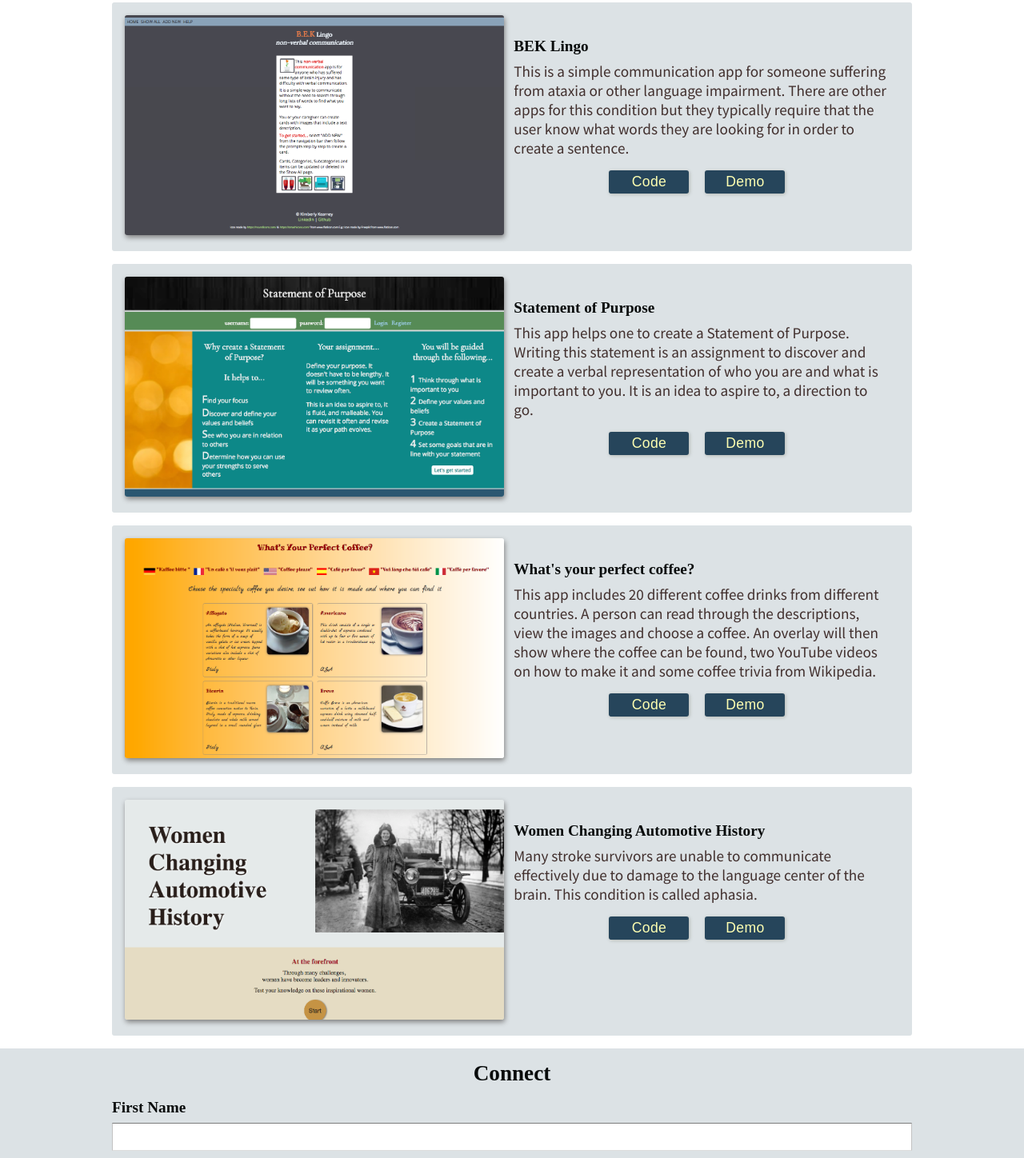
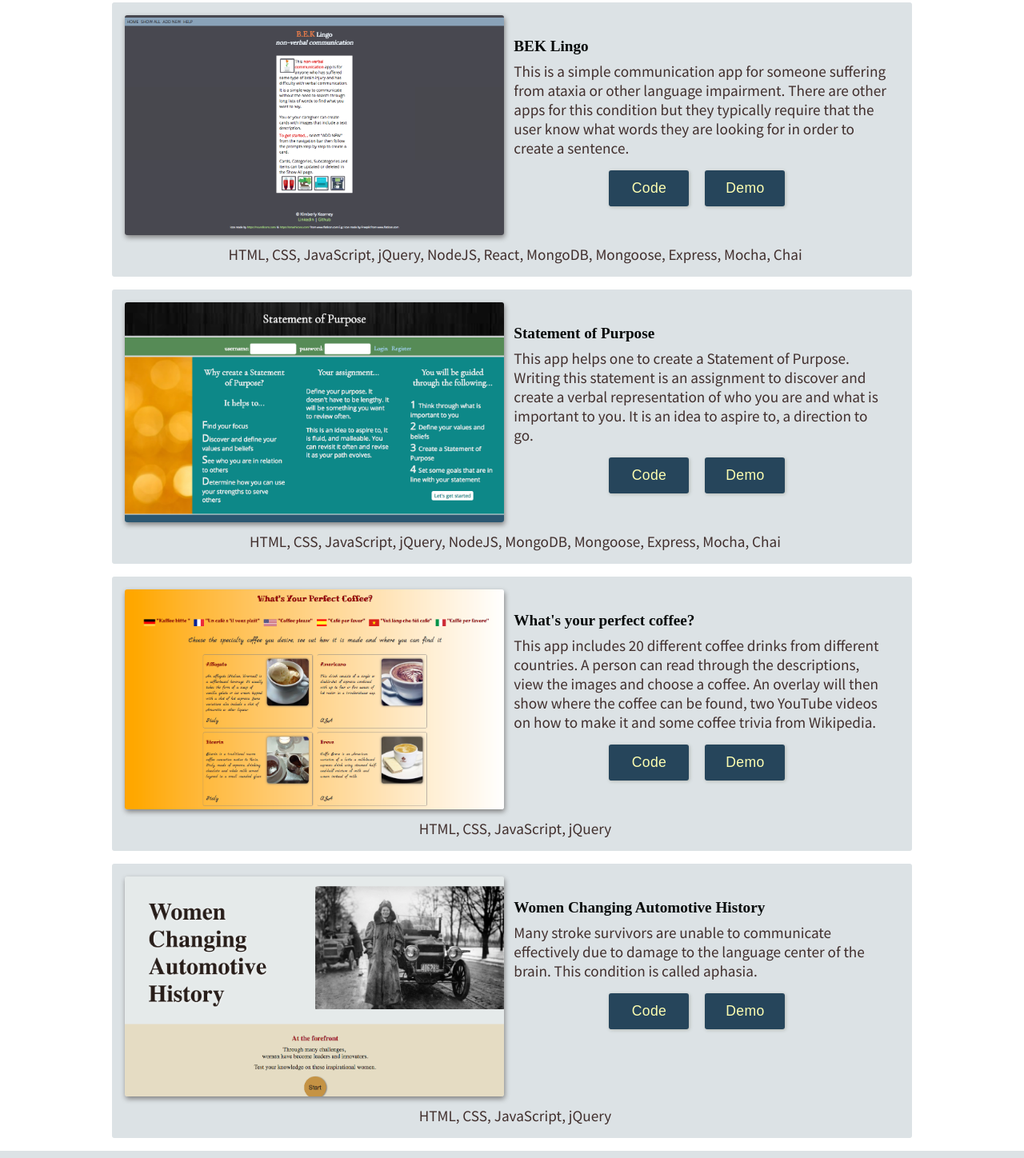
Before and after one commit to kimcheru18/personal-portfolio, a plain HTML site: page index.html in a window 1280 px wide. Shown: the part 1188-2636 px from the top of the page at 80% size. Drawn offline with Linux system fonts and the light colour scheme.

Commit message:
added links to demo and code buttons, added code languages to each project

```diff
--- a/index.html
+++ b/index.html
@@ -158,9 +158,12 @@
                             This is a simple communication app for someone suffering from ataxia or other language impairment. There are other apps for this condition but they typically require that the user know what words they are looking for in order to create a sentence.</p>
 
                         <div class="code-demo">
-                            <button>Code</button>
-                            <button>Demo</button>
+                            <button><a href="https://github.com/kimcheru18/non-verbal-communication-fullstack-capstone-react" target="_blank">Code</a></button>
+                            <button><a href="https://kimcheru18.github.io/non-verbal-communication-fullstack-capstone-react/build/" target="_blank">Demo</a></button>
                         </div>
+                    </div>
+                    <div>
+                        <p style="text-align: center">HTML, CSS, JavaScript, jQuery, NodeJS, React, MongoDB, Mongoose, Express, Mocha, Chai</p>
                     </div>
                 </div>
 
@@ -173,10 +176,15 @@
                         <p>This app helps one to create a Statement of Purpose. Writing this statement is an assignment to discover and create a verbal representation of who you are and what is important to you. It is an idea to aspire to, a direction to go.</p>
 
                         <div class="code-demo">
-                            <button>Code</button>
-                            <button>Demo</button>
+                            <button><a href="https://github.com/kimcheru18/define-statement-of-purpose-node-capstone" target="_blank">Code</a></button>
+                            <button><a href="https://define-statement-of-purpose.herokuapp.com/" target="_blank">Demo</a></button>
                         </div>
                     </div>
+
+                    <div>
+                        <p style="text-align: center">HTML, CSS, JavaScript, jQuery, NodeJS, MongoDB, Mongoose, Express, Mocha, Chai</p>
+                    </div>
+
                 </div>
 
                 <div id="fav-coffee-container" class="project-container">
@@ -188,10 +196,15 @@
                         <p>This app includes 20 different coffee drinks from different countries. A person can read through the descriptions, view the images and choose a coffee. An overlay will then show where the coffee can be found, two YouTube videos on how to make it and some coffee trivia from Wikipedia.</p>
 
                         <div class="code-demo">
-                            <button>Code</button>
-                            <button>Demo</button>
+                            <button><a href="https://github.com/kimcheru18/coffee-search-wikipedia-api-capstone" target="_blank">Code</a></button>
+                            <button><a href="https://kimcheru18.github.io/coffee-search-wikipedia-api-capstone/" target="_blank">Demo</a></button>
                         </div>
                     </div>
+
+                    <div>
+                        <p style="text-align: center">HTML, CSS, JavaScript, jQuery</p>
+                    </div>
+
                 </div>
 
                 <div id="women-and-auto-container" class="project-container">
@@ -203,10 +216,15 @@
                         <p>Many stroke survivors are unable to communicate effectively due to damage to the language center of the brain. This condition is called aphasia.  </p>
 
                         <div class="code-demo">
-                            <button>Code</button>
-                            <button>Demo</button>
+                            <button><a href="https://github.com/kimcheru18/women-changing-automotive-history-quiz" target="_blank">Code</a></button>
+                            <button><a href="https://kimcheru18.github.io/women-changing-automotive-history-quiz/" target="_blank">Demo</a></button>
                         </div>
                     </div>
+
+                    <div>
+                        <p style="text-align: center">HTML, CSS, JavaScript, jQuery</p>
+                    </div>
+
                 </div>
 
             </div>
--- a/style.css
+++ b/style.css
@@ -196,7 +196,7 @@ Content styles (Main Module)
 
 /******STYLES FOR ABOUT ME SECTION******/
 #about-me-photo {
-    height: 200px;
+    height: 300px;
     border-radius: 5px;
     transform: rotate(180deg);
 }
@@ -278,6 +278,7 @@ Content styles (Main Module)
 .code-demo button,
 #submit-button {
     margin: 0 .5rem;
+    padding: .75rem 0;
     background-color: #26455b;
     border-radius: 3px;
     box-shadow: 1px 1px 4px #b2b7b1;
@@ -288,8 +289,12 @@ Content styles (Main Module)
 .code-demo button {
     display: inline-block;
     font-size: 1.1rem;
-    padding: .25rem 0;
     width: 100px;
+}
+
+.code-demo a {
+    color: #fdfeb1;
+    text-decoration: none;
 }
 
 #submit-button {
@@ -336,8 +341,7 @@ Content styles (Main Module)
 }
 
 #form-content input,
-#form-content textarea,
-#submit-button {
+#form-content textarea {
     padding: .25rem;
 }
 
```
